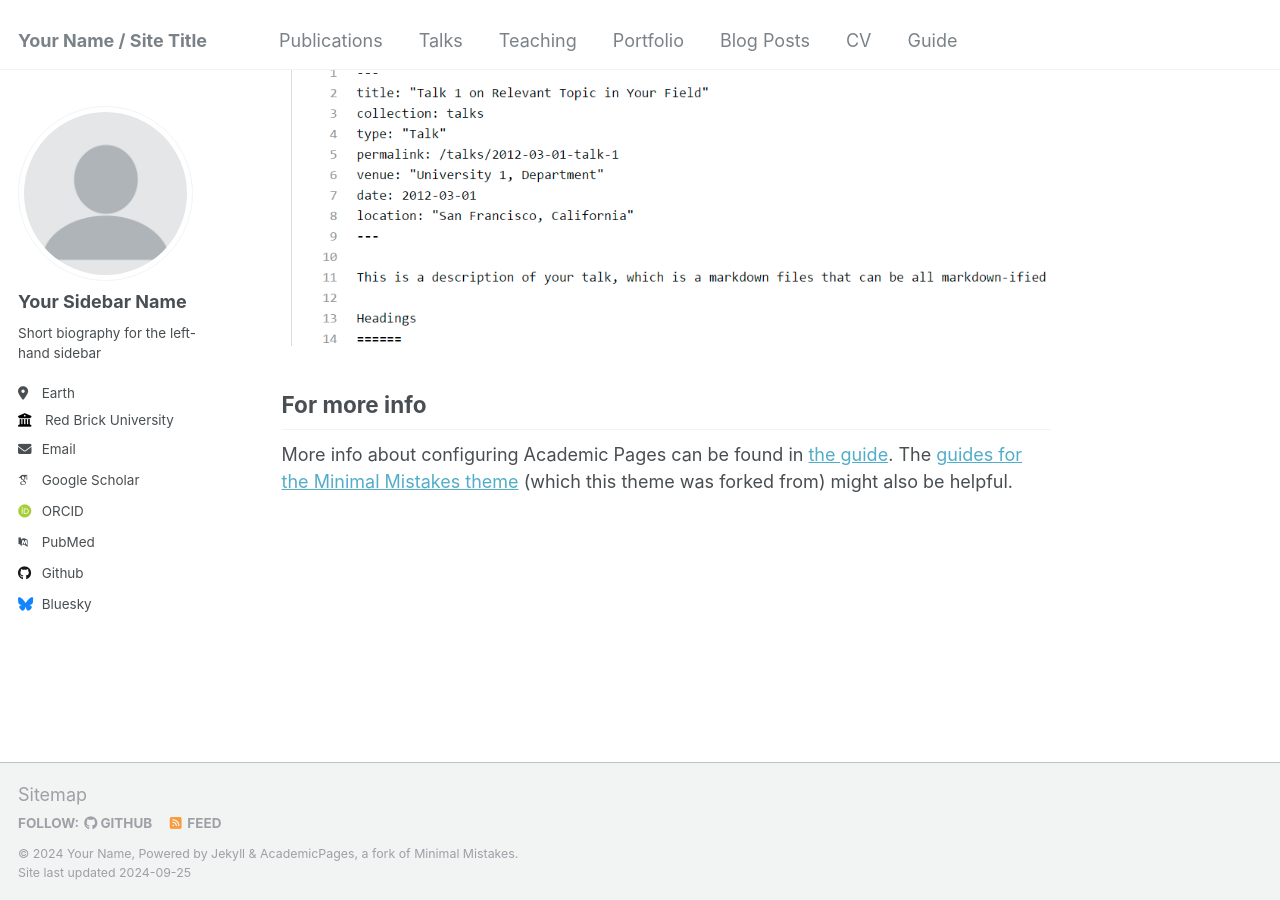
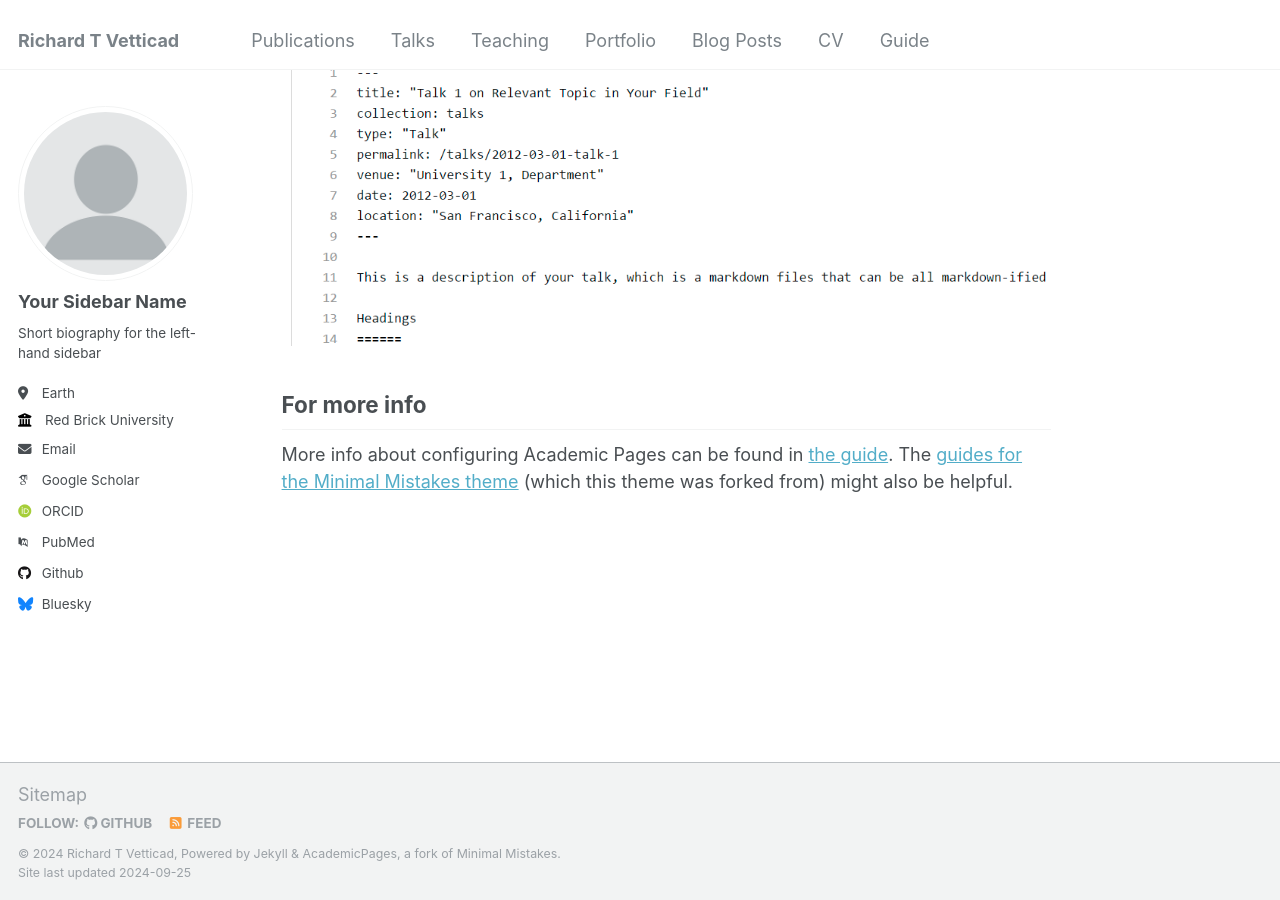
Before and after one commit to ricrichardthomas1/portfolio.github.io, a Jekyll site: the page built from _pages/about.md, in a window 1280 px wide and 900 px high, scrolled down 2643 px. Built offline with Jekyll 4.4.1, drawn with Linux system fonts in a browser that asks for light colours; some web fonts are replaced.

Commit message:
Update _config.yml

```diff
--- a/_config.yml
+++ b/_config.yml
@@ -8,13 +8,13 @@
 
 # Basic Site Settings
 locale                   : "en-US"
-title                    : "Your Name / Site Title"
+title                    : "Richard T Vetticad"
 title_separator          : "-"
-name                     : &name "Your Name"
+name                     : &name "Richard T Vetticad"
 description              : &description "personal description"
-url                      : https://academicpages.github.io # the base hostname & protocol for your site e.g. "https://mmistakes.github.io"
+url                      : https://portfolio.github.io # the base hostname & protocol for your site e.g. "https://mmistakes.github.io"
 baseurl                  : "" # the subpath of your site, e.g. "/blog"
-repository               : "academicpages/academicpages.github.io"
+repository               : "ricrichardthomas1/portfolio.github.io"
 
 # Site Author - The following control what appear as part of the author content on the side bar.
 #               If a field is blank the icon and link will not appear, otherwise it will be shown.
```
